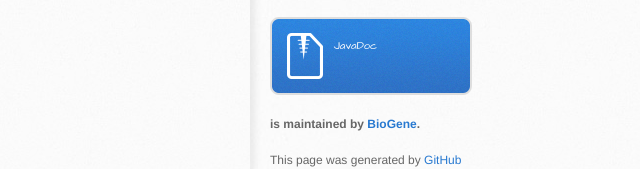
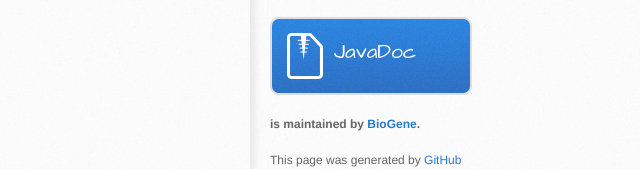
Before and after one commit to JJ-Author/wookieConnection, a plain HTML site: page index.html in a window 1280 px wide. Shown: the part 449-618 px from the top of the page, 640-1280 px from the left. Drawn offline with Linux system fonts and the light colour scheme.

Commit message:
Update index.html

```diff
--- a/index.html
+++ b/index.html
@@ -55,8 +55,8 @@ It will also have a REST-API so you can use our REST Service and it doesn't matt
             <small>Download</small>
             .tar.gz file
           </a>
-          <a href="https://biogene.github.com/wookieConnection" class="button">
-            <small>JavaDoc</small>
+          <a href="https://biogene.github.com/wookieConnection/javadoc" class="button">
+            JavaDoc
           </a>
           <p class="repo-owner"><a href="https://github.com/BioGene/wookieConnection"></a> is maintained by <a href="https://github.com/BioGene">BioGene</a>.</p>
 
```
